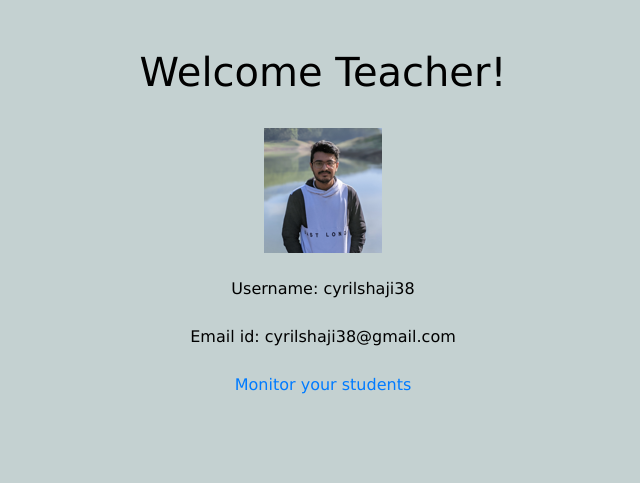
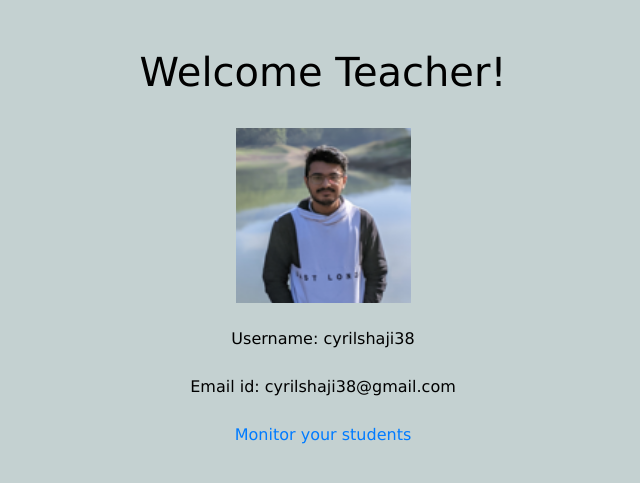
Before and after one commit to cyrilshaji38/Hacked-to-Hired-Spark, a Flask app: page /teacher in a window 1280 px wide. Shown: the part 56-539 px from the top of the page, without its empty margins (317-957 px from the left). Run offline with Flask 2, Linux system fonts and the light colour scheme; a user stored in the database is signed in; some libraries are stand-ins or nearby versions.

Commit message:
resized profile pic

```diff
--- a/SparkApp/templates/dashboard/teacher/teacher.html
+++ b/SparkApp/templates/dashboard/teacher/teacher.html
@@ -12,7 +12,7 @@ Teacher Login
         <br>
         <h1>Welcome Teacher!</h1>
         <br>
-        <img src="{{ profile }}">
+        <img src="{{ profile }}" style="height:175px;width:175px;">
         <br>
         <br>
         Username: {{ current_user.username }}
```
